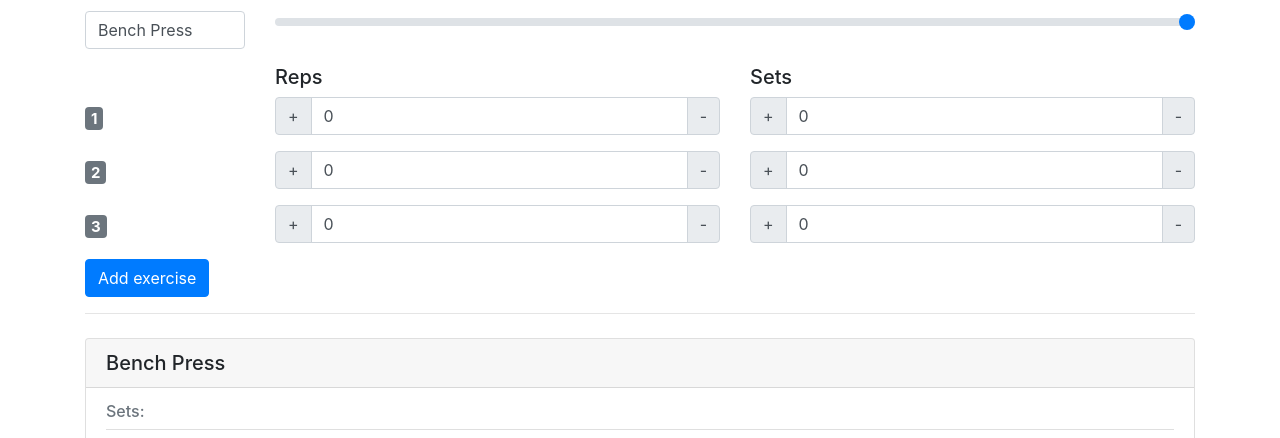
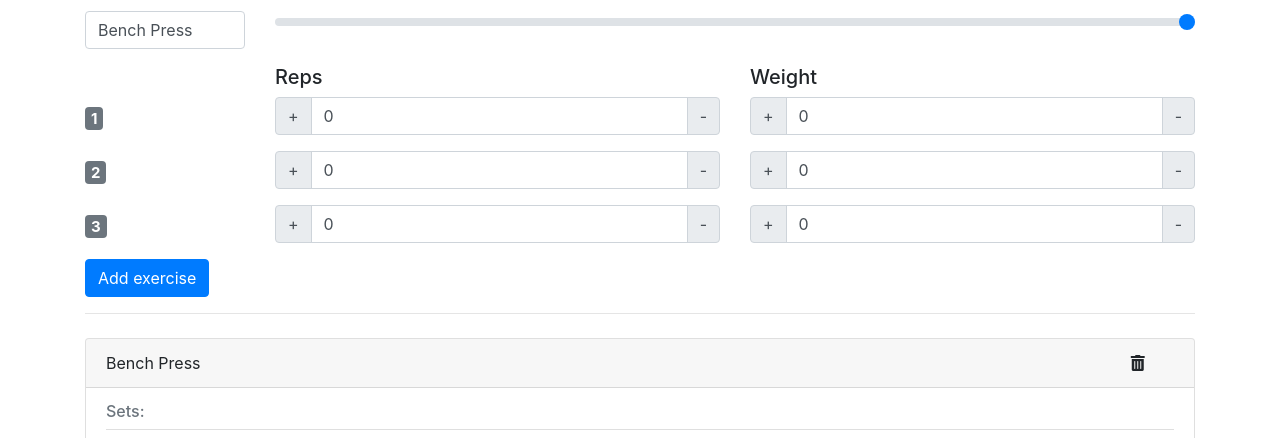
Before and after one commit to nikitadrozdovskii/my-gym-log, an Angular app: page / in a window 1280 px wide. Shown: the part 152-590 px from the top of the page. Built offline with nearby package versions, Linux system fonts and the light colour scheme.

Commit message:
Added delete functionality to exercises, TBD: fix accidentally introducred pass-by-reference bug, adding a new exercise changes previously added ones.

```diff
--- a/src/app/add-exe/add-exe.component.html
+++ b/src/app/add-exe/add-exe.component.html
@@ -15,7 +15,7 @@
   </div>
   <div class="row" *ngIf="this.exe.sets.length">
     <div class="col-md-5 offset-2"><h5>Reps</h5></div>
-    <div class="col-md-5"><h5>Sets</h5></div>
+    <div class="col-md-5"><h5>Weight</h5></div>
 
   </div>
   <app-add-set *ngFor="let set of exe.sets; let i = index" [setIndex]="i" (setUpdated)="onSetUpdated($event)" #setInputs></app-add-set>
--- a/src/app/app.component.html
+++ b/src/app/app.component.html
@@ -5,7 +5,7 @@
       <hr>
       <app-add-exe></app-add-exe>
       <hr>
-      <app-exe-detail *ngFor="let exe of exes" [detailedExe]="exe"></app-exe-detail>
+      <app-exe-detail *ngFor="let exe of exes; let i=index" [detailedExe]="exe" [ExeIndex]="i" (deleteExe)="onDeleteExe($event)"></app-exe-detail>
     </div>
   </div>
 </div>
--- a/src/app/app.component.ts
+++ b/src/app/app.component.ts
@@ -2,7 +2,8 @@ import {Component, OnInit} from '@angular/core';
 import {Exe} from './exe';
 import {ExeService} from './exe.service';
 
-// Hosts AddExe component with form to add a new exercise, gets array of exercises from ExeService, displays it with ExeDetail component
+// Hosts AddExe component with form to add a new exercise, gets array of exercises from ExeService, displays it with ExeDetail component.
+// Listens to deleteExe event on ExeDetail component, on this event, calls ExeServies, delete method passing index extracted from event
 @Component({
   selector: 'app-root',
   templateUrl: './app.component.html',
@@ -14,4 +15,8 @@ export class AppComponent {
   constructor(private exeService: ExeService) {
     this.exes = exeService.exes;
   }
+
+  onDeleteExe(index: number) {
+    this.exeService.delete(index);
+  }
 }
--- a/src/app/exe-detail/exe-detail.component.css
+++ b/src/app/exe-detail/exe-detail.component.css
@@ -0,0 +1,3 @@
+.delete-icon {
+  cursor:pointer;
+}
--- a/src/app/exe-detail/exe-detail.component.html
+++ b/src/app/exe-detail/exe-detail.component.html
@@ -1,5 +1,10 @@
 <div class="card mt-4">
-    <h5 class="card-header">{{exe.name}}</h5>
+    <div class="card-header">
+      <div class="row">
+        <div class="col-sm-6">{{exe.name}}</div>
+        <div class="col-sm-6"><span class="delete-icon fa fa-trash-alt offset-11" (click)="onDeleteExe()"></span></div>
+    </div>
+    </div>
   <div class="card-body">
     <h6 class="card-subtitle mb-2 text-muted">Sets:</h6>
     <ul class="list-group list-group-flush">
--- a/src/app/exe-detail/exe-detail.component.ts
+++ b/src/app/exe-detail/exe-detail.component.ts
@@ -1,7 +1,8 @@
-import {Component, Input, OnInit} from '@angular/core';
+import {Component, EventEmitter, Input, OnInit, Output} from '@angular/core';
 import {Exe} from '../exe';
 
-// Contains template for displaying individual exercise that is passed down from AppComponent via @Input.
+// Contains template for displaying individual exercise that is passed down from AppComponent via @Input. On clicking delete icon, emits
+// event with index of exercise to be deleted
 @Component({
   selector: 'app-exe-detail',
   templateUrl: './exe-detail.component.html',
@@ -9,10 +10,16 @@ import {Exe} from '../exe';
 })
 export class ExeDetailComponent implements OnInit {
   @Input('detailedExe') exe: Exe;
+  @Input('ExeIndex') index: number;
+  @Output() deleteExe: EventEmitter<number> = new EventEmitter<number>();
   constructor() { }
 
 
   ngOnInit() {}
 
+  onDeleteExe() {
+    this.deleteExe.emit(this.index);
+  }
+
 
 }
--- a/src/app/exe.service.ts
+++ b/src/app/exe.service.ts
@@ -22,4 +22,8 @@ export class ExeService {
     this.exes.push(exe);
     console.log(this.exes);
   }
+
+  delete(index: number) {
+    this.exes.splice(index, 1);
+  }
 }
--- a/src/index.html
+++ b/src/index.html
@@ -7,6 +7,7 @@
 
   <meta name="viewport" content="width=device-width, initial-scale=1">
   <link rel="icon" type="image/x-icon" href="favicon.ico">
+  <link rel="stylesheet" href="https://use.fontawesome.com/releases/v5.1.0/css/all.css" integrity="sha384-lKuwvrZot6UHsBSfcMvOkWwlCMgc0TaWr+30HWe3a4ltaBwTZhyTEggF5tJv8tbt" crossorigin="anonymous">
 </head>
 <body>
   <app-root></app-root>
```
